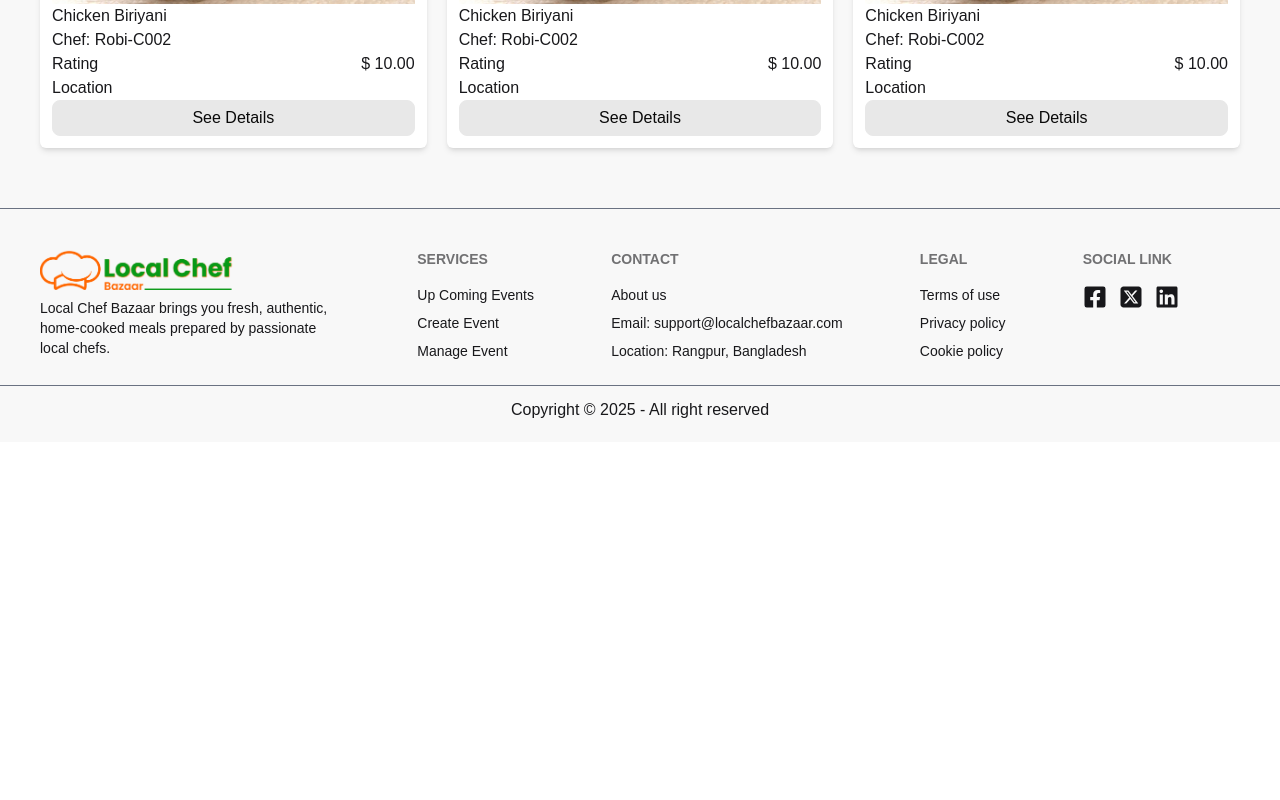
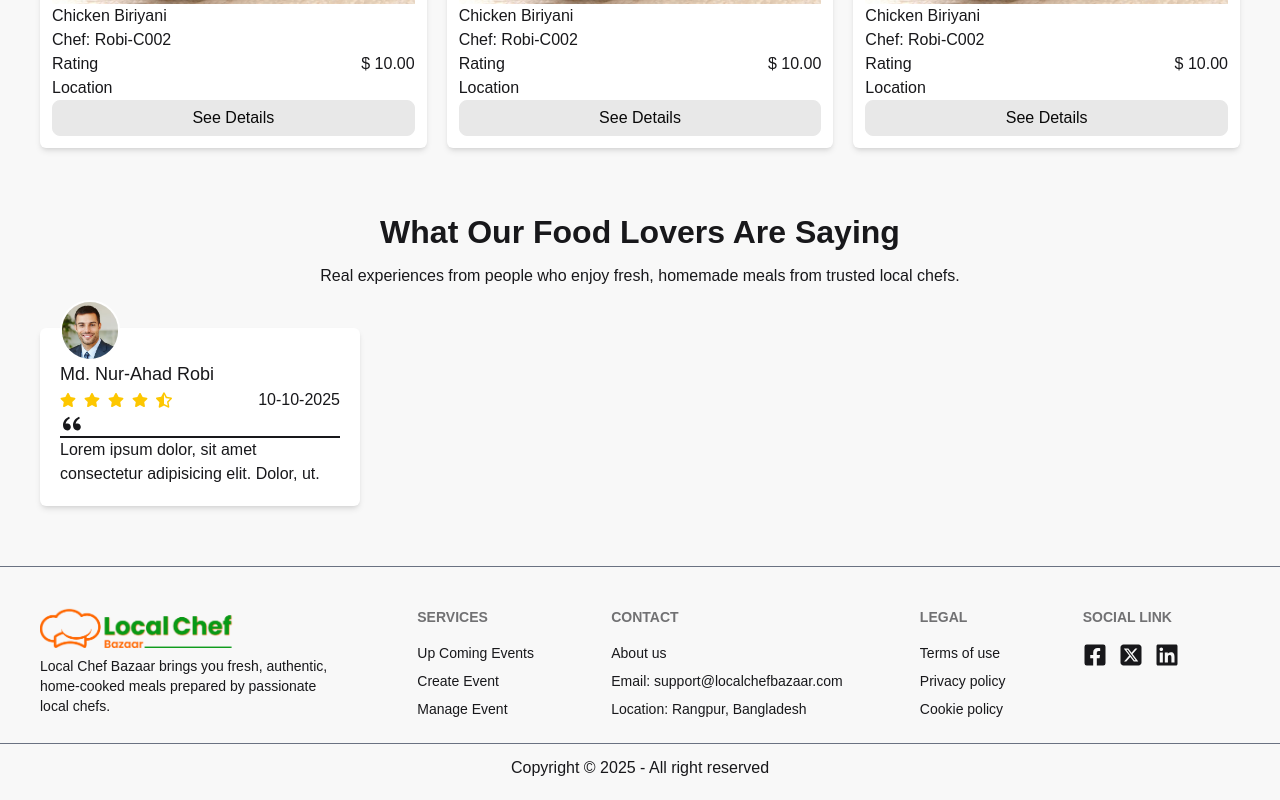
Before and after one commit to NurahadSarker/local-chef-bazaar-client, a React (Vite) app: page / in a window 1280 px wide. Shown: the part 1346-2146 px from the top of the page. Before the commit the page ends 1788 px from the top, so only its background shows below. Built offline with nearby package versions, Linux system fonts and the light colour scheme.

Commit message:
added some changes

```diff
--- a/package.json
+++ b/package.json
@@ -14,6 +14,7 @@
     "framer-motion": "^12.23.25",
     "react": "^19.2.0",
     "react-dom": "^19.2.0",
+    "react-fast-marquee": "^1.6.5",
     "react-icons": "^5.5.0",
     "react-router": "^7.10.1",
     "tailwindcss": "^4.1.17"
--- a/src/Pages/Home/Home.jsx
+++ b/src/Pages/Home/Home.jsx
@@ -1,12 +1,14 @@
 import React from 'react';
 import Hero from './Hero';
 import DailyMeals from './DailyMeals';
+import Reviews from './Reviews';
 
 const Home = () => {
     return (
         <div>
             <Hero></Hero>
             <DailyMeals></DailyMeals>
+            <Reviews></Reviews>
         </div>
     );
 };
--- a/src/Pages/Home/Reviews.jsx
+++ b/src/Pages/Home/Reviews.jsx
@@ -1,9 +1,46 @@
 import React from 'react';
+import Avatar from '../../assets/avatar.png'
+import { FaStar, FaStarHalfAlt } from 'react-icons/fa';
+import { RiDoubleQuotesL } from 'react-icons/ri';
 
 const Reviews = () => {
     return (
-        <div>
-            Reviews
+        <div className='max-w-[1200px] mx-auto mb-15'>
+            <div className='mb-10'>
+                <h1 className='text-[32px] font-bold text-center mb-2'>What Our Food Lovers Are Saying</h1>
+                <p className='text-center'>Real experiences from people who enjoy fresh, homemade meals from trusted local chefs.</p>
+            </div>
+            <div>
+                <div className='bg-base-100 w-80 p-5 shadow-md rounded-md'>
+                    <div>
+                        <div className='bg-base-300 w-15 rounded-full border-2 border-base-100 -mt-12'>
+                            <img className='w-15 rounded-full' src={Avatar} alt="" />
+                        </div>
+                        <div>
+                            <h1 className='text-[18px] font-medium'>Md. Nur-Ahad Robi</h1>
+                            <div className='flex items-center justify-between'>
+                                <div className='flex items-center gap-2 text-yellow-400'>
+                                    <FaStar />
+                                    <FaStar />
+                                    <FaStar />
+                                    <FaStar />
+                                    <FaStarHalfAlt />
+                                </div>
+                                <div>
+                                    <h1>10-10-2025</h1>
+                                </div>
+                            </div>
+                        </div>
+                    </div>
+                    <div className='text-2xl font-bold'>
+                        <RiDoubleQuotesL />
+                        <div className='border'></div>
+                    </div>
+                    <div>
+                        <p>Lorem ipsum dolor, sit amet consectetur adipisicing elit. Dolor, ut.</p>
+                    </div>
+                </div>
+            </div>
         </div>
     );
 };
```
Also changed, not shown: src/assets/avatar.png (added), 1 other file (tests, documents, lock files or other folders).
